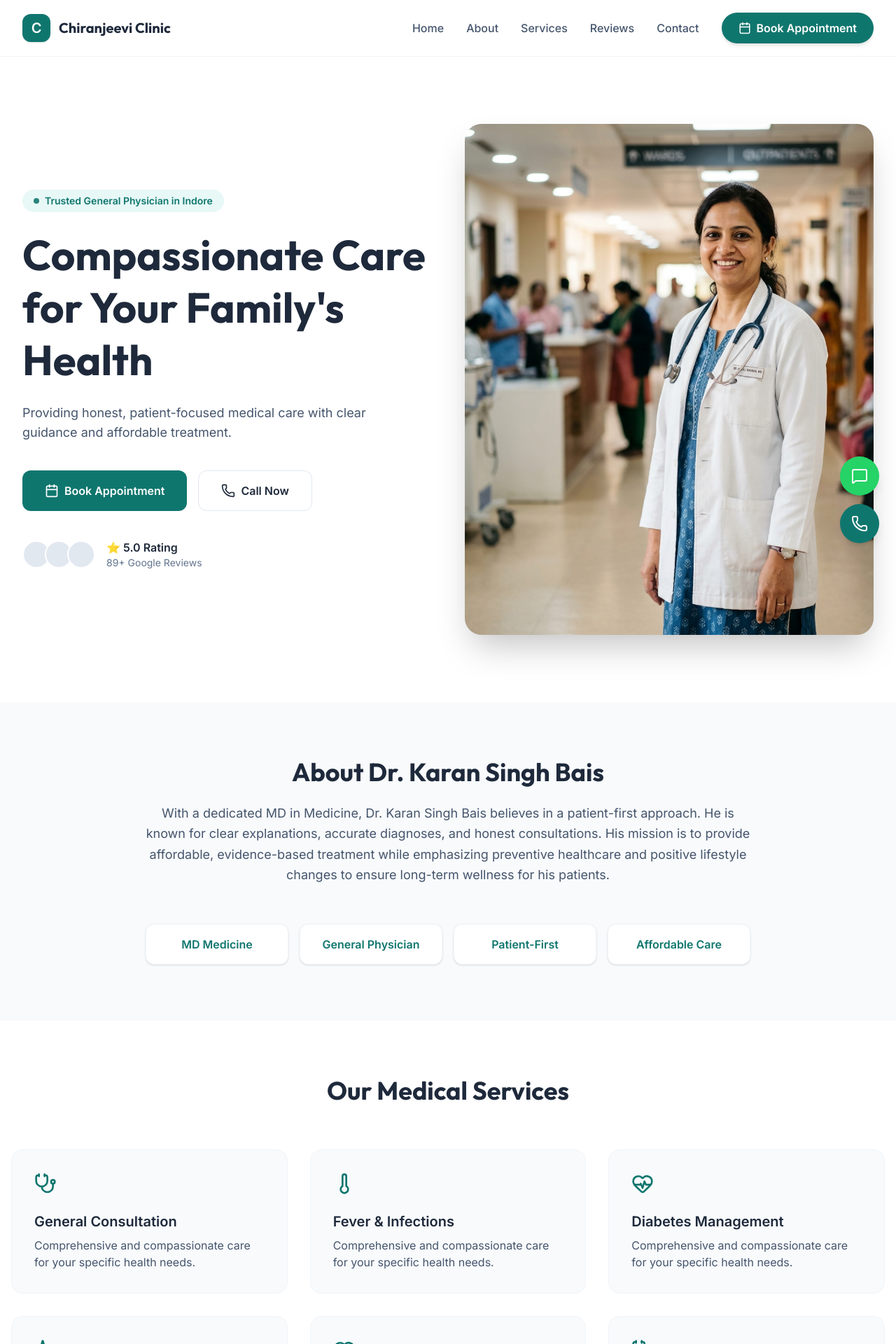
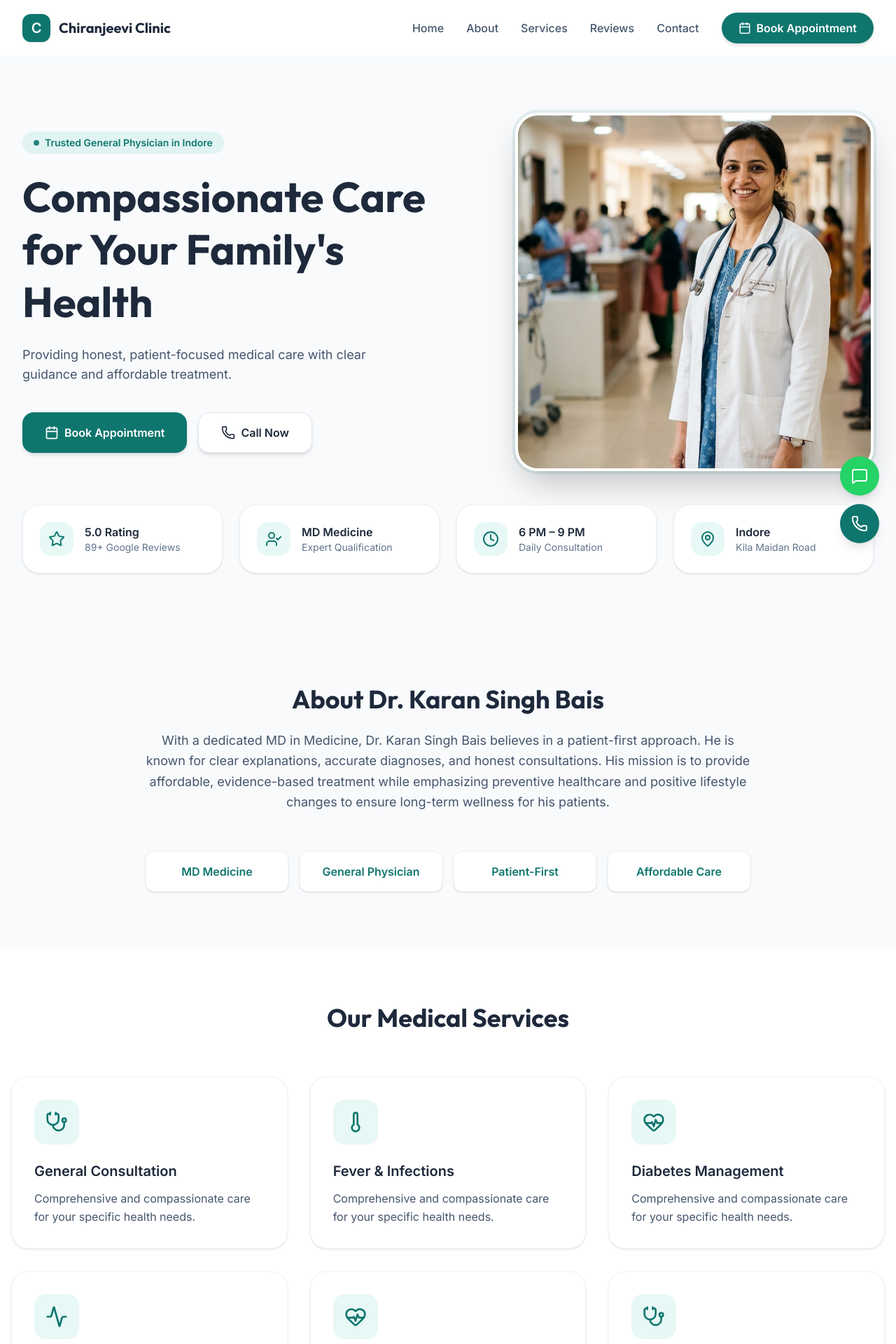
Before and after one commit to protechnicalguruji/Chiranjeevi-Clinic, a React (Vite) app: page / in a window 1280 px wide. Shown: the top 1920 px of the page at 70% size. Built offline with nearby package versions, Linux system fonts and the light colour scheme.

Commit message:
style: refactor UI components with premium theme
Introduced a reusable `.premium-card` class and consistent design system tokens. Updated Hero, Services, WhyChooseUs, and Reviews components to utilize the new styling for a more polished and cohesive look.

```diff
--- a/src/components/Contact.tsx
+++ b/src/components/Contact.tsx
@@ -1,26 +1,31 @@
+import { Phone, MessageSquare, MapPin } from 'lucide-react';
+
 export default function Contact() {
+  const contactMethods = [
+    { icon: Phone, title: 'Call Clinic', text: '+91 82694 57285', link: 'tel:+918269457285' },
+    { icon: MessageSquare, title: 'WhatsApp', text: 'Message Us', link: 'https://wa.me/918269457285' },
+    { icon: MapPin, title: 'Google Maps', text: 'Get Directions', link: 'https://maps.app.goo.gl/...' },
+  ];
+
   return (
     <section id="contact" className="py-20 bg-white">
-      <div className="max-w-7xl mx-auto px-4 grid md:grid-cols-2 gap-12">
-        <div className="space-y-6">
+      <div className="max-w-7xl mx-auto px-4 space-y-12">
+        <div className="text-center space-y-4">
           <h2 className="font-display text-4xl font-bold">Clinic Information</h2>
-          <div className="space-y-2 text-slate-600">
-            <p className="font-semibold text-text">Chiranjeevi Clinic</p>
-            <p>31, Opposite Atal Dwar, Kila Maidan Road</p>
-            <p>Indore, Madhya Pradesh - 452015</p>
-            <p className="pt-4 font-semibold text-text">Timing: Monday - Sunday</p>
-            <p>6:00 PM - 9:00 PM</p>
-            <p className="pt-4 font-semibold text-text">
-                Phone: <a href="tel:+918269457285" className="text-primary hover:underline">+91 82694 57285</a>
-            </p>
-            <p className="font-semibold text-text">
-                WhatsApp: <a href="https://wa.me/918269457285" className="text-primary hover:underline">Message Us</a>
-            </p>
-          </div>
+          <p className="text-slate-600 max-w-xl mx-auto">Chiranjeevi Clinic, 31, Opposite Atal Dwar, Kila Maidan Road, Indore, Madhya Pradesh - 452015. Open Monday - Sunday, 6:00 PM - 9:00 PM.</p>
         </div>
-        <a href="https://maps.app.goo.gl/..." target="_blank" className="bg-slate-200 rounded-3xl h-64 md:h-full flex items-center justify-center hover:bg-slate-300 transition-colors">
-          View on Google Maps
-        </a>
+
+        <div className="grid md:grid-cols-3 gap-6">
+          {contactMethods.map((method, i) => (
+            <a key={i} href={method.link} target="_blank" className="premium-card flex flex-col items-center text-center gap-4 !p-8">
+              <div className="bg-secondary/10 p-4 rounded-full text-primary">
+                <method.icon size={32} />
+              </div>
+              <h3 className="font-bold text-xl">{method.title}</h3>
+              <p className="text-slate-600">{method.text}</p>
+            </a>
+          ))}
+        </div>
       </div>
     </section>
   );
--- a/src/components/Hero.tsx
+++ b/src/components/Hero.tsx
@@ -1,11 +1,19 @@
 import { motion } from 'motion/react';
-import { Calendar, Phone } from 'lucide-react';
+import { Calendar, Phone, Star, UserCheck, Clock, MapPin } from 'lucide-react';
 import { Link } from 'react-router-dom';
 
 export default function Hero() {
+  const bentoCards = [
+    { icon: Star, title: '5.0 Rating', desc: '89+ Google Reviews' },
+    { icon: UserCheck, title: 'MD Medicine', desc: 'Expert Qualification' },
+    { icon: Clock, title: '6 PM – 9 PM', desc: 'Daily Consultation' },
+    { icon: MapPin, title: 'Indore', desc: 'Kila Maidan Road' },
+  ];
+
   return (
-    <section id="home" className="py-12 md:py-24 bg-white">
-      <div className="max-w-7xl mx-auto px-4 sm:px-6 lg:px-8 flex flex-col-reverse md:flex-row items-center gap-8 md:gap-12">
+    <section id="home" className="py-12 md:py-20 bg-background">
+      <div className="max-w-7xl mx-auto px-4 sm:px-6 lg:px-8">
+        <div className="flex flex-col-reverse md:flex-row items-center gap-8 md:gap-16 mb-12">
           <motion.div
             initial={{ opacity: 0, x: -20 }}
             animate={{ opacity: 1, x: 0 }}
@@ -22,29 +30,20 @@ export default function Hero() {
               Providing honest, patient-focused medical care with clear guidance and affordable treatment.
             </p>
             <div className="flex flex-col sm:flex-row justify-center md:justify-start gap-4 pt-4">
-            <Link to="/appointment" className="bg-primary text-white px-8 py-4 rounded-xl font-semibold hover:bg-primary/90 transition-all flex items-center justify-center gap-2">
+              <Link to="/appointment" className="bg-primary text-white px-8 py-4 rounded-2xl font-semibold premium-btn hover:bg-primary/90 transition-all flex items-center justify-center gap-2">
                 <Calendar size={20} /> Book Appointment
               </Link>
-            <a href="tel:+918269457285" className="bg-white border border-slate-200 text-text px-8 py-4 rounded-xl font-semibold hover:bg-slate-50 transition-all flex items-center justify-center gap-2">
+              <a href="tel:+918269457285" className="bg-white border border-slate-200 text-text px-8 py-4 rounded-2xl font-semibold premium-btn hover:bg-slate-50 transition-all flex items-center justify-center gap-2">
                 <Phone size={20} /> Call Now
               </a>
-          </div>
-          <div className="flex items-center justify-center md:justify-start gap-4 pt-4 text-slate-500">
-            <div className="flex -space-x-2">
-              {[1, 2, 3].map(i => <div key={i} className="w-10 h-10 rounded-full border-2 border-white bg-slate-200" />)}
-            </div>
-            <div>
-              <p className="font-semibold text-text">⭐ 5.0 Rating</p>
-              <p className="text-sm">89+ Google Reviews</p>
-            </div>
             </div>
           </motion.div>
           <motion.div
             initial={{ opacity: 0, scale: 0.95 }}
             animate={{ opacity: 1, scale: 1 }}
-          className="flex-1 w-full"
+            className="flex-1 w-full max-w-lg"
           >
-          <div className="aspect-[4/5] bg-slate-200 rounded-3xl overflow-hidden shadow-2xl">
+            <div className="aspect-square bg-slate-200 rounded-[2rem] overflow-hidden shadow-2xl border-4 border-white ring-4 ring-primary/10">
               <img
                 src="/src/assets/images/doctor_portrait_1782728666510.jpg"
                 alt="Dr. Karan Singh Bais"
@@ -53,6 +52,22 @@ export default function Hero() {
             </div>
           </motion.div>
         </div>
+
+        {/* Bento Info Grid */}
+        <div className="grid grid-cols-2 md:grid-cols-4 gap-6">
+          {bentoCards.map((card, i) => (
+            <div key={i} className="premium-card p-6 flex items-center gap-4">
+              <div className="bg-secondary/10 p-3 rounded-2xl text-primary">
+                <card.icon size={24} />
+              </div>
+              <div>
+                <h3 className="font-bold text-text">{card.title}</h3>
+                <p className="text-sm text-slate-500">{card.desc}</p>
+              </div>
+            </div>
+          ))}
+        </div>
+      </div>
     </section>
   );
 }
--- a/src/components/Reviews.tsx
+++ b/src/components/Reviews.tsx
@@ -13,12 +13,14 @@ export default function Reviews() {
         <h2 className="font-display text-4xl font-bold text-text text-center mb-16">Patient Reviews</h2>
         <div className="grid md:grid-cols-3 gap-8">
           {reviews.map((review, index) => (
-            <div key={index} className="p-8 bg-background rounded-2xl space-y-4">
-              <div className="flex text-amber-400">
-                {[...Array(5)].map((_, i) => <Star key={i} size={20} fill="currentColor" />)}
+            <div key={index} className="premium-card flex flex-col justify-between">
+              <div className="space-y-4">
+                <div className="flex text-amber-400">
+                  {[...Array(5)].map((_, i) => <Star key={i} size={20} fill="currentColor" />)}
+                </div>
+                <p className="text-text font-medium italic text-lg leading-relaxed">"{review.text}"</p>
               </div>
-              <p className="text-text font-medium italic">"{review.text}"</p>
-              <p className="text-slate-500 text-sm font-semibold">— {review.name}</p>
+              <p className="text-slate-500 text-sm font-semibold mt-6">— {review.name}</p>
             </div>
           ))}
         </div>
--- a/src/components/Services.tsx
+++ b/src/components/Services.tsx
@@ -17,15 +17,16 @@ export default function Services() {
         <h2 className="font-display text-4xl font-bold text-text text-center mb-16">Our Medical Services</h2>
         <div className="grid md:grid-cols-3 gap-8">
           {services.map((service, index) => (
-            <motion.div
+            <div
               key={index}
-              whileHover={{ y: -5 }}
-              className="p-8 bg-background rounded-2xl border border-slate-100 hover:border-primary/20 transition-all"
+              className="premium-card"
             >
-              <service.icon className="text-primary mb-6" size={32} />
-              <h3 className="text-xl font-bold mb-2">{service.title}</h3>
-              <p className="text-slate-600">Comprehensive and compassionate care for your specific health needs.</p>
-            </motion.div>
+              <div className="bg-secondary/10 w-fit p-4 rounded-2xl text-primary mb-6">
+                <service.icon size={32} />
+              </div>
+              <h3 className="text-xl font-bold mb-3">{service.title}</h3>
+              <p className="text-slate-600 leading-relaxed">Comprehensive and compassionate care for your specific health needs.</p>
+            </div>
           ))}
         </div>
       </div>
--- a/src/components/WhyChooseUs.tsx
+++ b/src/components/WhyChooseUs.tsx
@@ -16,8 +16,10 @@ export default function WhyChooseUs() {
         <h2 className="font-display text-4xl font-bold text-text text-center mb-16">Why Choose Us</h2>
         <div className="grid md:grid-cols-2 lg:grid-cols-3 gap-6">
           {reasons.map((reason, index) => (
-            <div key={index} className="flex items-center gap-4 p-6 bg-white rounded-2xl shadow-sm border border-slate-100">
-              <CheckCircle2 className="text-primary" size={24} />
+            <div key={index} className="premium-card flex items-center gap-4 !p-6">
+              <div className="bg-secondary/10 p-2 rounded-full text-primary">
+                <CheckCircle2 size={24} />
+              </div>
               <span className="font-semibold text-lg">{reason}</span>
             </div>
           ))}
--- a/src/index.css
+++ b/src/index.css
@@ -10,10 +10,22 @@
   --color-accent: #2563eb;
   --color-background: #f8fafc;
   --color-text: #1e293b;
+
+  --shadow-card: 0 4px 6px -1px rgb(0 0 0 / 0.05), 0 2px 4px -2px rgb(0 0 0 / 0.05);
+  --shadow-premium: 0 20px 25px -5px rgb(0 0 0 / 0.1), 0 8px 10px -6px rgb(0 0 0 / 0.1);
 }
 
 @layer base {
   body {
-    @apply bg-background text-text font-sans;
+    @apply bg-background text-text font-sans selection:bg-primary/20 selection:text-primary;
   }
 }
+
+@layer components {
+  .premium-card {
+    @apply bg-white rounded-3xl border border-slate-100 shadow-sm transition-all duration-300 hover:shadow-premium hover:-translate-y-1 hover:border-primary/20 p-8;
+  }
+  .premium-btn {
+    @apply shadow-md hover:shadow-lg hover:-translate-y-0.5 active:translate-y-0 transition-all duration-300;
+  }
+}
```
Lines whose indentation alone changed are shown as unchanged.
